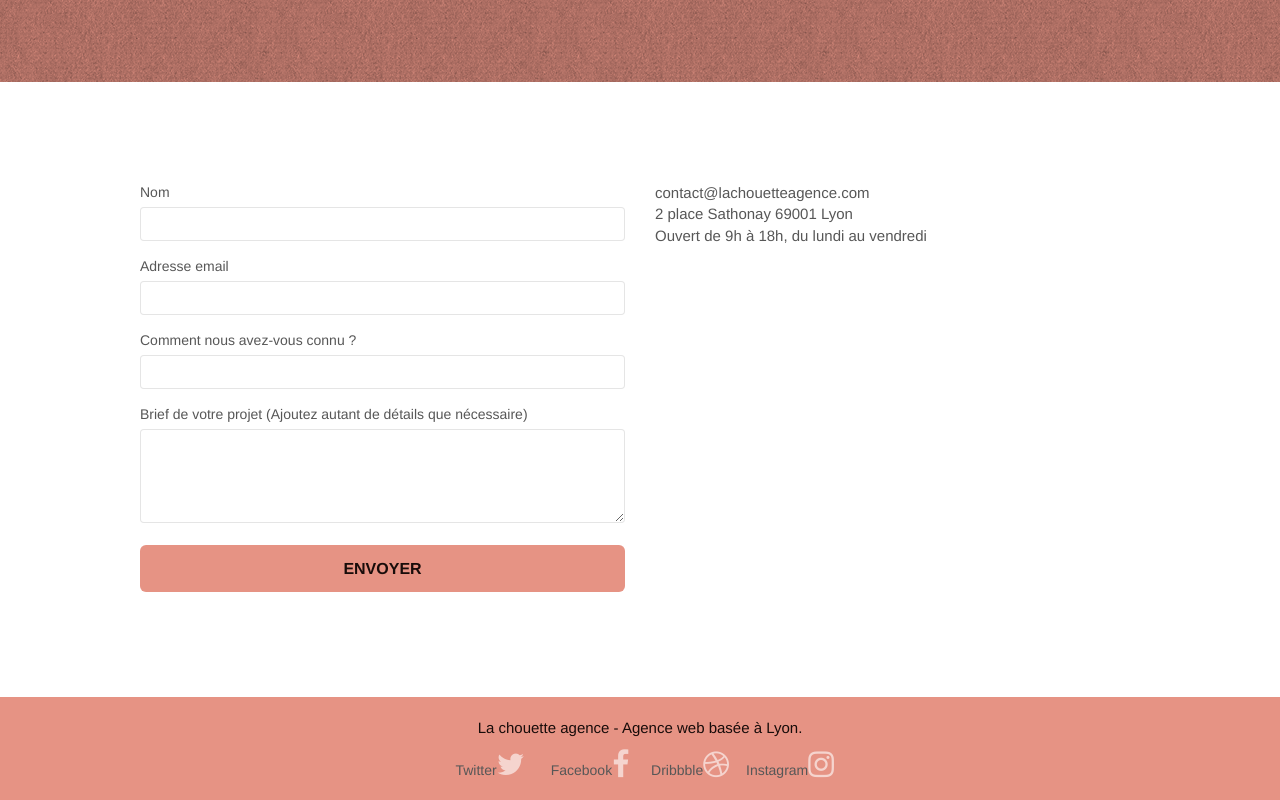
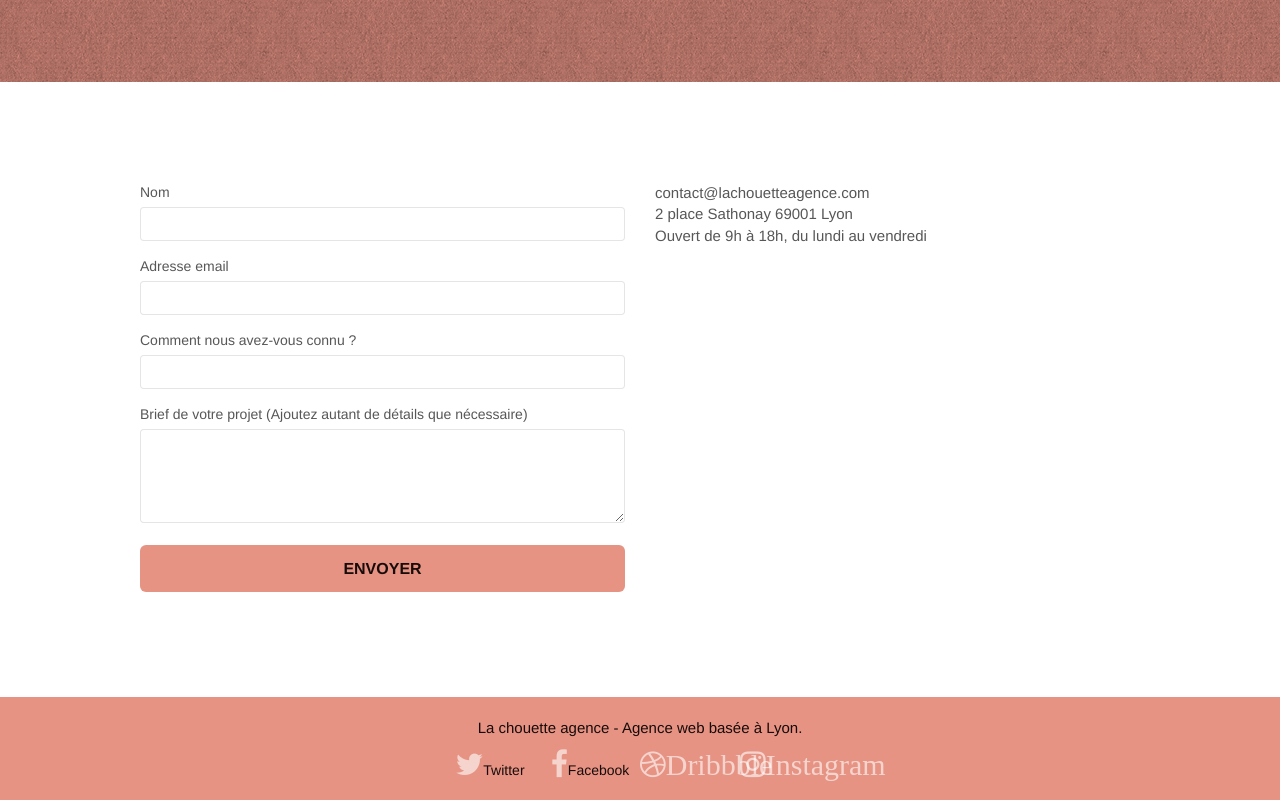
Before and after one commit to Tossacointolady/projet-4-co, a plain HTML site: page page2.html in a window 1280 px wide. Shown: the part 325-1125 px from the top of the page. Drawn offline with Linux system fonts and the light colour scheme.

Commit message:
correction html

```diff
--- a/page2.html
+++ b/page2.html
@@ -132,22 +132,22 @@
 				<div class="row row-no-gutters social">
 					<div class="col-sm-3">
 							<div class="text-center">
-								<a class="social" href="https://twitter.com/">Twitter<span class="fa fa-twitter icon-md"></span></a>
+								<a class="social white" href="https://twitter.com/"><span class="fa fa-twitter icon-md"></span>Twitter</a>
 							</div>
 						</div>
 						<div class="col-sm-3">
 							<div class="text-center">
-								<a class="social" href="https://facebook.com/">Facebook<span class="fa fa-facebook icon-md"></span></a>
+								<a class="social white" href="https://facebook.com/"><span class="fa fa-facebook icon-md"></span>Facebook</a>
 							</div>
 						</div>
 						<div class="col-sm-3">
 							<div class="text-center">
-								<a class="social" href="https://dribbble.com/">Dribbble<span class="fa fa-dribbble icon-md"></span></a>
+								<a class="social white" href="https://dribbble.com/"><span class="fa fa-dribbble icon-md">Dribbble</span></a>
 							</div>
 						</div>
 						<div class="col-sm-3">
 							<div class="text-center">
-								<a class="social" href="https://instagram.com/">Instagram<span class="fa fa-instagram icon-md"></span></a>
+								<a class="social white"  href="https://instagram.com/"><span class="fa fa-instagram icon-md">Instagram</span></a>
 							</div>
 						</div>
 					</div>
```
Also changed, not shown: index.html (+4 -4 lines).
